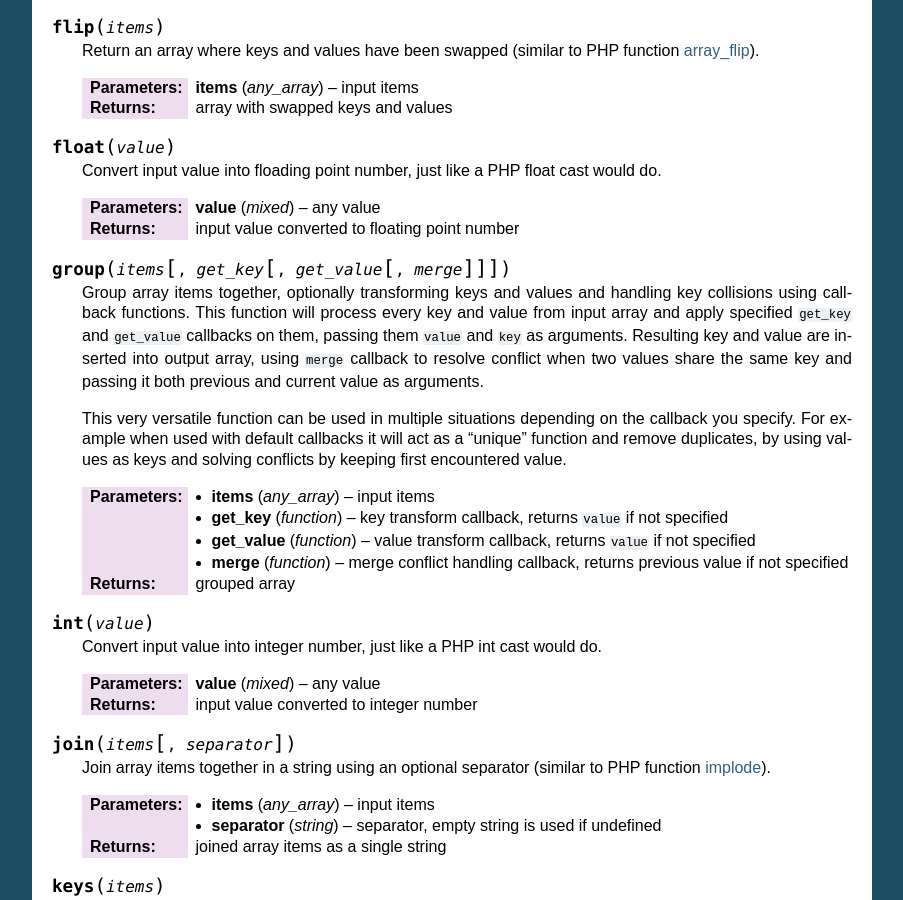
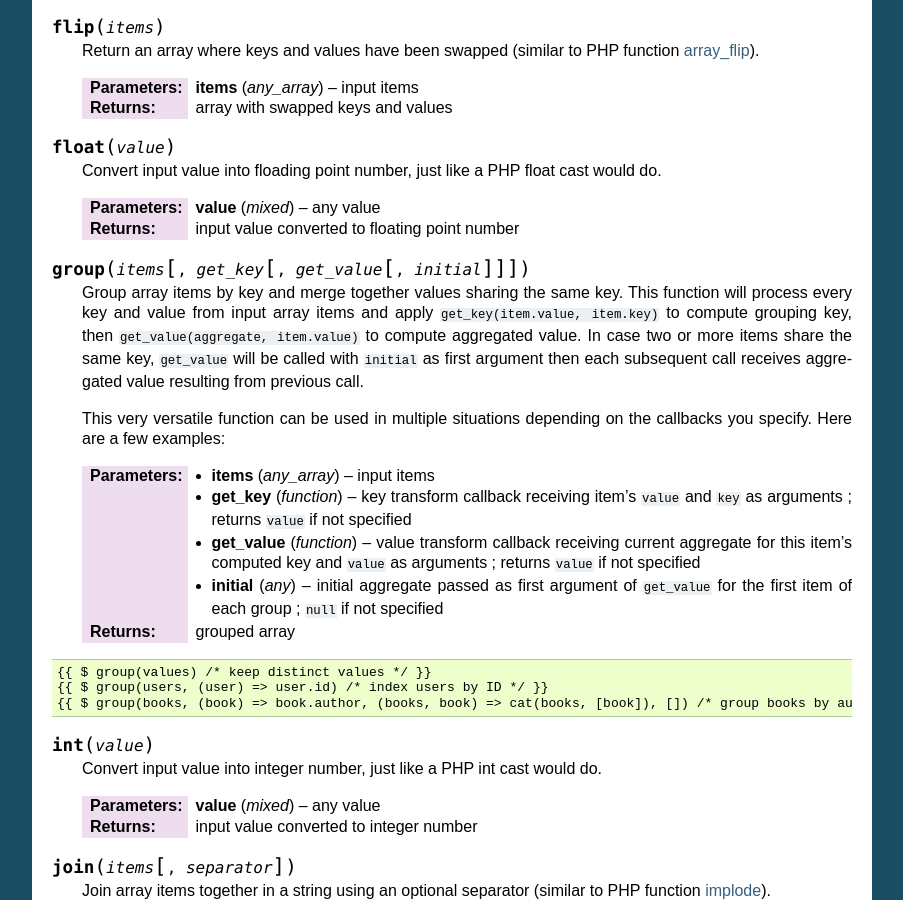
Before and after one commit to r3c/deval, a Sphinx documentation site: the page built from doc/page/04-builtin.rst, in a window 1280 px wide and 900 px high, scrolled down 1861 px. Shown: the whole window, without its empty margins (198-1101 px from the left). Built offline with Sphinx 7.4.7, drawn with Linux system fonts in a browser that asks for light colours; cross-references to code outside the pages are shown as plain code.

Commit message:
Update signature of `group` builtin function.

```diff
--- a/doc/page/04-builtin.rst
+++ b/doc/page/04-builtin.rst
@@ -110,17 +110,23 @@ Following functions are available in :php:meth:`Deval\\Builtin::deval` flavor:
 	:param mixed value: any value
 	:return: input value converted to floating point number
 
-.. py:function:: group(items[, get_key[, get_value[, merge]]])
+.. py:function:: group(items[, get_key[, get_value[, initial]]])
 
-	Group array items together, optionally transforming keys and values and handling key collisions using callback functions. This function will process every key and value from input array and apply specified ``get_key`` and ``get_value`` callbacks on them, passing them ``value`` and ``key`` as arguments. Resulting key and value are inserted into output array, using ``merge`` callback to resolve conflict when two values share the same key and passing it both previous and current value as arguments.
+	Group array items by key and merge together values sharing the same key. This function will process every key and value from input array items and apply ``get_key(item.value, item.key)`` to compute grouping key, then ``get_value(aggregate, item.value)`` to compute aggregated value. In case two or more items share the same key, ``get_value`` will be called with ``initial`` as first argument then each subsequent call receives aggregated value resulting from previous call.
 
-	This very versatile function can be used in multiple situations depending on the callback you specify. For example when used with default callbacks it will act as a "unique" function and remove duplicates, by using values as keys and solving conflicts by keeping first encountered value.
+	This very versatile function can be used in multiple situations depending on the callbacks you specify. Here are a few examples:
 
 	:param any_array items: input items
-	:param function get_key: key transform callback, returns ``value`` if not specified
-	:param function get_value: value transform callback, returns ``value`` if not specified
-	:param function merge: merge conflict handling callback, returns previous value if not specified
+	:param function get_key: key transform callback receiving item's ``value`` and ``key`` as arguments ; returns ``value`` if not specified
+	:param function get_value: value transform callback receiving current aggregate for this item's computed key and ``value`` as arguments ; returns ``value`` if not specified
+	:param any initial: initial aggregate passed as first argument of ``get_value`` for the first item of each group ; ``null`` if not specified
 	:return: grouped array
+
+.. code-block:: deval
+
+	{{ $ group(values) /* keep distinct values */ }}
+	{{ $ group(users, (user) => user.id) /* index users by ID */ }}
+	{{ $ group(books, (book) => book.author, (books, book) => cat(books, [book]), []) /* group books by author */ }}
 
 .. py:function:: int(value)
 
```
Also changed, not shown: 2 other files.
